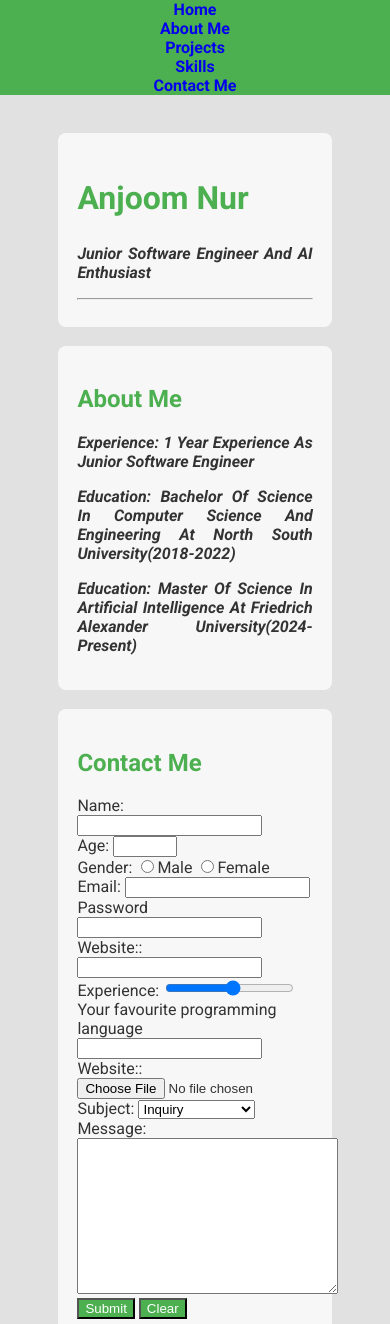
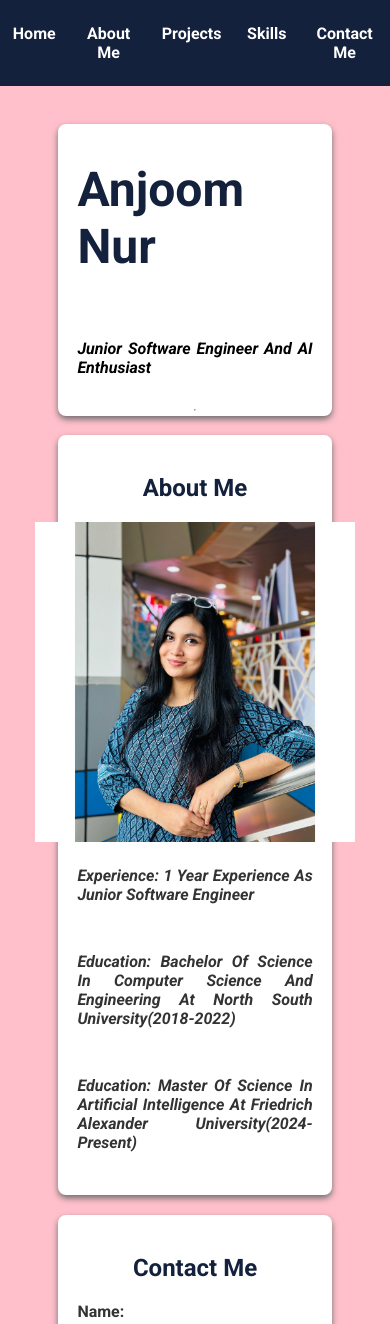
Before and after one commit to Anjoomnur0901/Portfolio-project, a plain HTML site: page index.html in a window 390 px wide. Shown: the top 1324 px of the page. Drawn offline with Linux system fonts and the light colour scheme.

Commit message:
intermediate css added to portfolio

```diff
--- a/index.html
+++ b/index.html
@@ -34,7 +34,7 @@
             <!---<header style="background-color: green;">--Inline css-->
 
 
-                    <ul>
+                    <ul class="navbar">
                         <li><a target="_self" href="index.html" class="nav-link">Home</a></li>
                         <li><a target="_self" href="#about" id="link1">About Me</a></li>
                         <li><a target="_self" href="#projects" class="nav-link">Projects</a></li>
@@ -56,17 +56,18 @@
     <main>
 
      <!--Section: Intro-->
-    <section id="intro">
-        <div class="card">
-            <h1 class="title">Anjoom Nur</h1>
-            <p><strong><em>Junior Software Engineer and AI enthusiast</em></strong></p>
+    <section id="intro" class="card">
+
+            <h1 class="intro__title">Anjoom Nur</h1>
+            <p class="intro__desc"><strong><em>Junior Software Engineer and AI enthusiast</em></strong></p>
             <hr/>
-        </div>
+
     </section>
 
       <!--Section: about me-->
    <section id="about" class="card">
     <h2>About Me</h2>
+    <img src="images\self.jpg" width="320">
     <p><strong>Experience: </strong>1 year experience as Junior Software Engineer</p>
     <p><strong>Education:</strong> Bachelor of Science in Computer Science and Engineering at North South University<em><strong>(2018-2022)</strong></em></p>
     <p><strong>Education:</strong> Master of Science in Artificial Intelligence at Friedrich Alexander University<em><strong>(2024-Present)</strong></em></p>
@@ -76,38 +77,44 @@
         <h2>Contact Me</h2>
         <form action="https://formspree.io/f/xnnavwgb" method="POST">
             <div>
-                <label for="name">Name:</label>
+                <label for="name"><strong>Name:</strong></label>
                 <input id="name" name="name" type="text" required/>
             </div>
             <div>
-                <label for="age">Age:</label>
+                <label for="age"><strong>Age:</strong></label>
                 <input id="age" name="age" type="number" min="18" max="100"/>
             </div>
             <div>
-                <span>Gender:</span>
-                <input id="male" name="male" value="male" type="radio" required/><span>Male</span>
-                <input id="female" name="female" value="female" type="radio" required/><span>Female</span>
+                <span><strong>Select your gender: </strong></span>
+                <label class="radio-container">
+                    Male<input id="male" name="male" value="male" type="radio" required/>
+                </label>
+                <label class="radio-container">
+                    Female<input id="female" name="female" value="female" type="radio" required/>
+                </label>
+
+
             </div>
             <div>
-                <label for="email">Email:</label>
+                <label for="email"><strong>Email:</strong></label>
                 <input id="email" name="email" type="email" required/>
             </div>
             <div>
-                <label for="pass">Password</label>
+                <label for="pass"><strong>Password</strong></label>
                 <input id="pass" name="pass" type="Password" required/>
             </div>
             <div>
-                <label for="website">Website::</label>
+                <label for="website"><strong>Website:</strong></label>
                 <input id="website" name="website" type="url" accept="image/*"/>
             </div>
             <div>
-                <label for="experience">Experience:</label>
+                <label for="experience"><strong>Experience:</strong></label>
                 <input type="range" id="experience" min="1" max="20">
 
 
             </div>
             <div>
-                <label for="prog">Your favourite programming language</label>
+                <label for="prog"><strong>favourite programming language</strong> </label>
                 <input list="lang" id="prog" name="prog" required>
                 <datalist id="lang">
                     <option value="C"></option>
@@ -118,11 +125,11 @@
                 </datalist><!--Autocomplete-->
             </div>
             <div>
-                <label for="img">Website::</label>
+                <label for="img"><strong>Website:</strong></label>
                 <input id="img" name="img" type="file" pattern="https?://.+"/>
             </div>
             <div>
-                <label for="sub">Subject:</label>
+                <label for="sub"><strong>Subject:</strong></label>
                 <select name="sub" id="sub">
                     <option value="inquiry">Inquiry</option>
                     <option value="feedback">Feedback</option>
@@ -130,10 +137,10 @@
                 </select>
             </div>
            <div>
-            <label for="message">Message:</label>
+            <label for="message"><strong>Message:</strong></label>
             <textarea id="message" name="message" cols="30" rows="10" required></textarea>
            </div>
-            <button type="submit">Submit</button><!--3rd party api called formspree.io-->
+            <button type="submit"><strong>Submit</strong></button><!--3rd party api called formspree.io-->
             <button type="reset">Clear</button>
         </form>
     </section>
@@ -224,14 +231,21 @@
 
     <!--Section: footer-->
     <footer>
-        <p>Copyright researved by &copy; Anjoom</p>
-        <a href="tel:01818967240"><i class="fa-solid fa-square-phone"></i></a>
+        <div class="contact-details">
+            <p>Copyright researved by &copy; Anjoom</p>
+            <a href="tel:01818967240"><i class="fa-solid fa-square-phone"></i> 01818967240</a>
+            <a href="mailto:nuranjoom@gmail.com"><i class="fa-regular fa-envelope-open"></i>nuranjoom@gmail.com</a>
+        </div>
         <div class="social-media">
-            <a href="mailto:nuranjoom@gmail.com"><i class="fa-regular fa-envelope-open"></i></a>
-            <a target="blank" href="https://github.com/Anjoomnur0901"><i class="fa-brands fa-linkedin"></i></a>
-            <a target="blank" href="https://www.linkedin.com/in/anjoom-nur-741b0b223/"><i class="fa-brands fa-github"></i></a>
+            <h3>Follow Me</h3>
+            <ul>
+                <li><a target="blank" href="https://github.com/Anjoomnur0901"><i class="fa-brands fa-linkedin"></i>GitHub</a></li>
+                <li><a> <a target="blank" href="https://www.linkedin.com/in/anjoom-nur-741b0b223/"><i class="fa-brands fa-github"></i>Linkedin</a></a></li>
+            </ul>
+
+
         </div>
-        <div>
+        <div class="map">
             <iframe src="https://www.google.com/maps/embed?pb=!1m18!1m12!1m3!1d14602.702528983526!2d90.34355869969482!3d23.794562358241187!2m3!1f0!2f0!3f0!3m2!1i1024!2i768!4f13.1!3m3!1m2!1s0x3755c0e96fce29dd%3A0x6ccd9e51aba9e64d!2sMirpur-1%2C%20Dhaka!5e0!3m2!1sen!2sbd!4v1723533344164!5m2!1sen!2sbd"
             title="Home" width="300" height="200" style="border:0;" allowfullscreen="" loading="lazy" referrerpolicy="no-referrer-when-downgrade"></iframe>
         </div>
--- /dev/null
+++ b/intermediate.css
@@ -0,0 +1,125 @@
+.intro{
+    height: 85vh;
+    background-image: url(images/cover.jpg);
+    background-position: center;
+    background-repeat: no-repeat;
+    background-size: cover;
+
+}
+.intro__desc{
+    color:white;
+}
+button{
+    display: block; /* converting inline element to a block element*/
+                    /*padding-top doesnt work for inline elements. To use padding-top convert to block element
+                    If we want inline element that works like block element use inline-block*/
+}
+
+nav ul li a{
+    color: var(--secondary-color);
+    text-decoration: none;
+    font-weight: bold;
+    border-top: 0.5rem red solid;
+    display: inline-block;
+    padding-top: 5rem;
+}
+
+.demo{
+    position:static;/*fixed, sticky*/
+}
+header{
+    background-color: #4caf50;
+    color: var(--secondary-color);
+    text-align: center;
+    padding: 1.5rem 0;
+    position: fixed;
+    top: 0;
+    left: 0;
+    width: 100%;
+}
+/*<div class="parent">
+    <div class="child">
+        I am a child
+    </div>
+   </div>*/
+
+.parent{
+    background-color: red;
+    height:10rem;
+    position: relative; /* normal*/
+}
+.child{
+    background-color: green;
+    height: 3rem;
+    width: 10 rem;
+    position: absolute;
+    top: 50%; /*go 50% down from top of parent*/
+    transform: translate(-50%, -50%); /*centered relative to parent class*/
+}
+/*to make circle height and width should be same and border-radius:50%*/
+/*display flex property*/
+/*<div class="parent">
+    <div class="div">
+        div1
+    </div>
+    <div class="div">
+        div2
+    </div>
+    <div class="div">
+        div3
+    </div>
+   </div>*/
+.parent{
+    background-color: red;
+    height: 30rem;
+    display: flex; /*by default flex direction is row. flex should always be used in parent container*/
+    /*flex-direction:column; to make it column wise*/
+    justify-content: center;/*by default left aligned, boxes wil be centered. we can also use right. This is row wise*/
+    align-items:center;/*column wise. opposite of justify content*/
+}
+.div{
+    background-color:green;
+    margin: 1rem;
+    height: 8rem;
+    width: 15rem;
+}
+
+/*responsiveness*/
+@media screen and (max-width:1200px){
+    body{
+        background-color:green;
+    }
+
+}
+@media screen and (max-width:900px){
+    body{
+        background-color:red;
+    }
+}
+@media screen and (max-width:768px){
+    body{
+        background-color:blue;
+    }
+}
+@media screen and (max-width:600px){
+    body{
+        background-color:pink;
+    }
+
+}
+/*
+<footer>
+    <div class="footer__left">
+        <p> first paragraph </p>
+         <p>second paragraph </p>
+    </div>
+</footer>
+*/
+/* Selecting first p in different ways
+.footer__left + p{
+
+}
+
+.footer__left:first-child{
+
+} */
--- a/style.css
+++ b/style.css
@@ -1,9 +1,9 @@
 :root{ /*CSS3 Variables*/
---primary-color: #4caf50;
+--primary-color: #14213D;
 --secondary-color:#fff;
---background-color:#e1e1e1;
---card-background-color:#f7f7f7;
---card-shadow: rgba(0,0,0,0.2)
+--background-color:#E5E5E5;
+--card-background-color:#FFFFFF;
+--card-shadow: #6f6d6d;
 --padding: 0 0.5rem;
 --margin: 0 1.2rem;
 }
@@ -16,24 +16,63 @@ body{
     font-family: 'Roboto', sans-serif;
 }
 header{
-    background-color: #4caf50;
+    background-color: var(--primary-color);
     color: var(--secondary-color);
     text-align: center;
+    padding: 1.5rem 0;
+    position: sticky;
+    top:0;
 }
+#intro{
+    height: 85vh;
+    background-image: url(images/cover.jpg);
+    background-position: center;
+    background-repeat: no-repeat;
+    background-size: cover;
+    display: flex;
+    justify-content: center;
+    align-items: center;
+    flex-direction: column;
+
+}
+.intro__title{
+    color:#14213D;
+    font-size: 3rem;
+}
+
+.intro__desc{
+    color:white;
+    font-size:2rem;
+}
+
 h1,h2{
     color: var(--primary-color);
 }
+.navbar{
+    display: flex;
+    justify-content: center;
+}
 button{
     background-color: var(--primary-color);
-    color:var(--secondary-color)
+    color:var(--secondary-color);
+    border-radius: 0.5rem;
+    cursor: pointer;
+    margin: 0.8rem 0;
+    padding: 0.8rem 1.6rem;
 }
 input, select, textarea{
+    width:100%;
+    padding:0.8rem;
+    margin:0.5rem 0;
+    border-radius:0.5rem;
+    box-sizing: border-box;/*will make sure nothing goes outside*/
 
 }
 .card{
     background-color: var(--card-background-color);
     border-radius: 0.5rem;/* corner are rounded*/
-    margin:1.2rem;
+    box-shadow:0 0.2rem 0.4rem var(--card-shadow);
+    margin: 1.2rem;
     padding:1.2rem;
 
 }
@@ -47,13 +86,37 @@ nav ul li{
     margin:0 0.8rem;
 }
 nav ul li a{
+    color: var(--secondary-color);
     text-decoration: none;
     font-weight: bold;
+    display: inline-block;
+}
+#about{
+    display: flex;
+    flex-direction: column;
+    justify-content: center;
+    align-items: center;
+}
+#contact{
+    display: flex;
+    flex-direction: column;
+    justify-content: space-around;
+    align-items: center;
+}
+.radio-container{
+    display: flex;
+    margin-bottom: 10px;
+    position: relative;
+    cursor: pointer;
+}
+#male{
+    margin-left:1rem;
 }
 main{
     width:80%;
     margin: auto;
-    padding:1.2rem;
+    padding: 1.2rem;
+
 }
 table{
     width: 100%;
@@ -71,7 +134,7 @@ th{
     background-color: #6098b9;
 }
 button:hover{
-    background-color: red;
+    background-color: #FCA311;
 }
 p{
     font-size: 1rem;
@@ -81,7 +144,7 @@ p{
     text-align:justify; /*left,right,center*/
     text-transform: capitalize; /*uppercase, lowercase*/
     /*text-decoration:overline,underline*,line-through*/
-
+    padding: 0.5rem 0;
 }
 h1{
     font-size: 2rem;/* 1 rem = 16 pixels*/
@@ -92,11 +155,88 @@ footer{
     text-align: center;
     width:100%;
     padding: 0.5rem 0; /*top-bottom, left-right*/
-    bottom: 0;
+    /*position:fixed;
+    bottom: 0;*/
+    display: flex;
+    /*justify-content:center;
+    gap:10rem;
+    */
+    justify-content: space-around;
+
 }
 .social-media a{
     color:var(--secondary-color);
-    font-size: 1.5rem;
+    font-size: 1.2rem;
     text-decoration: none;
-    margin: 0.5rem 0.3rem;
+    margin: 0rem 0.5rem;
+    display:flex;
 }
+.social-media ul{
+    display: flex;
+    justify-content: center;
+    padding:0;
+    margin:0;
+}
+.contact-details a{
+    color:var(--secondary-color);
+    font-size: 1.2rem;
+    text-decoration: none;
+    margin: 0rem 0.5rem;
+    display:flex;
+
+}
+.contact-details p{
+    color:var(--secondary-color);
+    font-size: 0.8rem;
+    text-decoration: none;
+    margin: 0.3rem 0.5rem;
+    display:flex;
+}
+.contact h2{
+    text-align: center;
+}
+#skills h2{
+    text-align: center;
+}
+@media screen and (max-width:1200px){
+
+}
+@media screen and (max-width:900px){
+    #intro{
+        height: 30vh;
+        background-image: none;
+        background-position: center;
+        background-repeat: no-repeat;
+        background-size: cover;
+        display: flex;
+        justify-content: center;
+        align-items: center;
+        flex-direction: column;
+
+    }
+    .intro__desc{
+        color:black;
+        font-size:1rem;
+    }
+
+}
+@media screen and (max-width:768px){
+    footer{
+        flex-direction: column;
+    }
+    .contact-details p{
+        justify-content: center;
+    }
+    .contact-details a{
+        justify-content: center;
+    }
+
+
+}
+@media screen and (max-width:600px){
+    body{
+
+        background-color:pink;
+    }
+
+}
```
Also changed, not shown: images/self.jpg (added), 2 other files.
